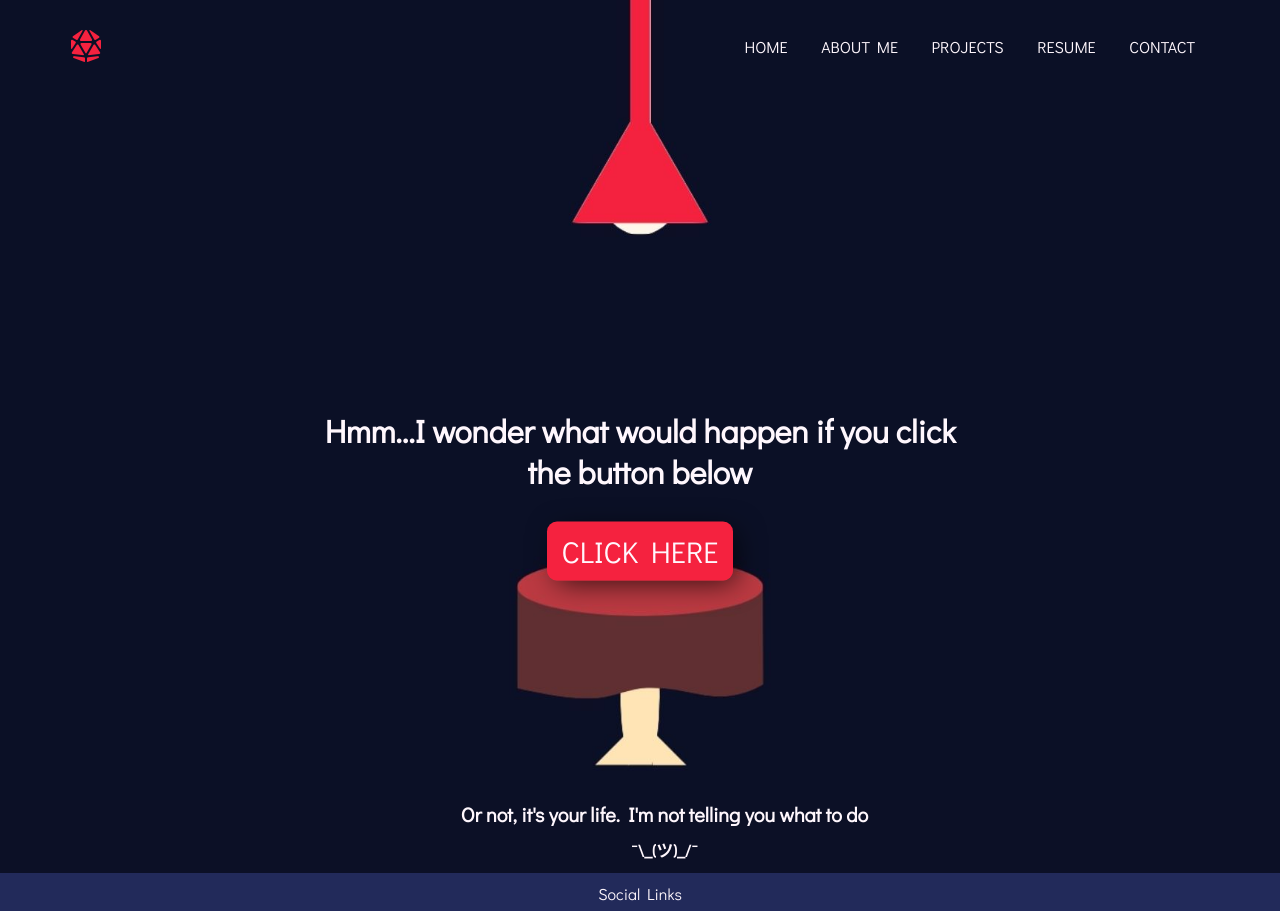
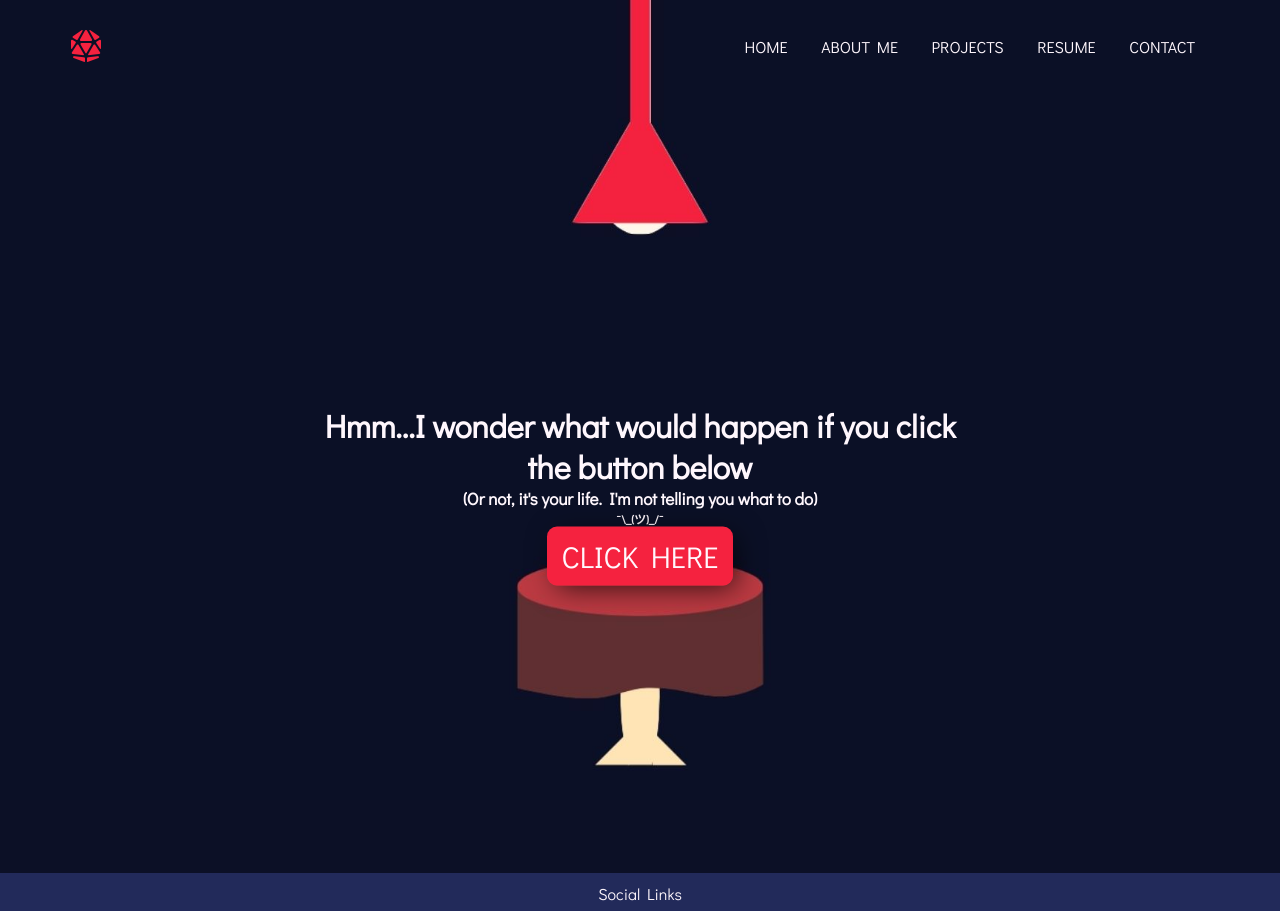
Before and after one commit to ColbyCorder/ColbyCorder.github.io, a plain HTML site: page index.html in a window 1280 px wide. Shown: the top 911 px of the page. Drawn offline with Linux system fonts and the light colour scheme.

Commit message:
Created Version 1.0.8

```diff
--- a/index.html
+++ b/index.html
@@ -42,13 +42,11 @@ THANKS FOR VISITING MY PAGE! YOU'RE A COOL CAT!!!
 
     <div class="container">
         <h1>Hmm...I wonder what would happen if you click the button below</h1>
+        <h2>(Or not, it's your life. I'm not telling you what to do)</h2>
+        <h3>¯\_(ツ)_/¯</h3>
         <a href="#" class="button" onclick="myFunction()">Click Here</a>
     </div>
     <br>
-    <div class="container2">
-        <h2>Or not, it's your life. I'm not telling you what to do</h2>
-        <h3>¯\_(ツ)_/¯</h3>
-    </div>
     <footer>
         <p>Social Links</p>
         <div>
--- a/style.css
+++ b/style.css
@@ -67,7 +67,18 @@ header {
 .container h1{
     color: #FFF7FD;
     font-size: 36;
-    margin-bottom: 40px;
+    /* margin-bottom: 40px; */
+}
+
+.container h2{
+    color: #FFF7FD;
+    font-size: 17px;
+}
+
+.container h3{
+    color: #FFF7FD;
+    font-size: 12px;
+    margin-bottom: 10px;
 }
 
 .button{
@@ -85,27 +96,6 @@ header {
 .button:hover{
     background-color: #0CF0E4;
     color: #0C1026
-}
-
-.container2{
-    position: absolute;
-    bottom: -9%;
-    left: 36%;
-    text-align: center;
-}
-
-.container2 h2{
-    color: #FFF7FD;
-    font-size: 20px;
-    margin-top: 10px;
-    margin-bottom: 10px;
-}
-
-.container2 h3{
-    color: #FFF7FD;
-    font-size: 17px;
-    margin-bottom: 10px;
-    text-align: center;
 }
 
 /* Footer */
```
